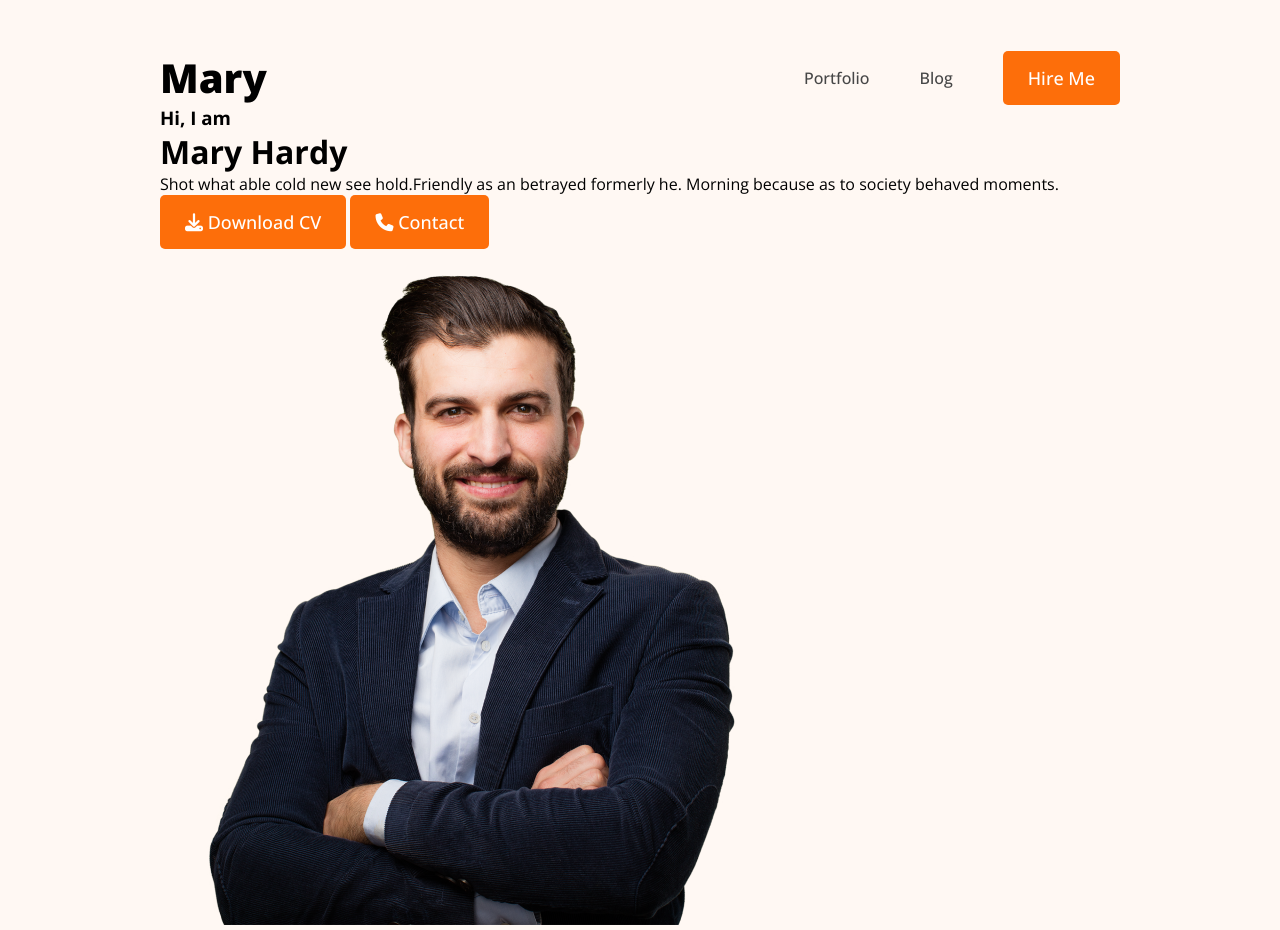
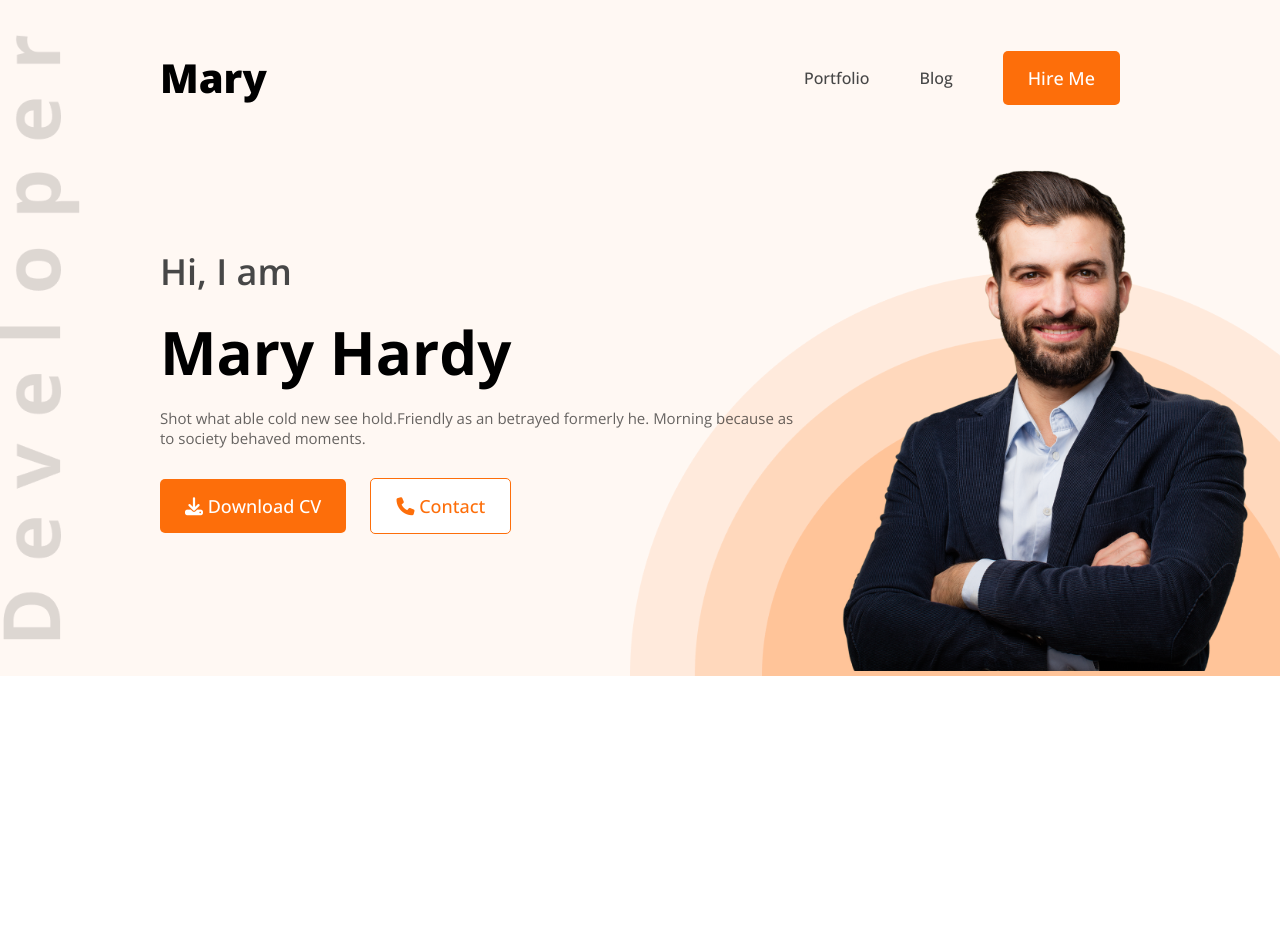
Before and after one commit to Aslam168/first_portfolio, a plain HTML site: page index.html in a window 1280 px wide. After the commit the page ends 800 px from the top, so only its background shows below. Drawn offline with nearby package versions, Linux system fonts and the light colour scheme.

Commit message:
added banner section

```diff
--- a/index.html
+++ b/index.html
@@ -39,21 +39,22 @@
 
         <!-- banner area -->
 
-        <div class="banner container">
+        <section class="banner container">
 
              <div class="banner-content">
                   <h3>Hi, I am</h3>
                   <h1>Mary Hardy</h1>
-                 <p>Shot what able cold new see hold.Friendly as an betrayed formerly he. Morning because as to society behaved moments.</p>
+                  <p>Shot what able cold new see hold.Friendly as an betrayed formerly
+                    he. Morning because as to society behaved moments.</p>
                    <button class="btn-primary"><i class="fa-solid fa-download"></i> Download CV</button>
-                 <button class="btn-primary"><i class="fa-solid fa-phone"></i> Contact</button>
+                   <button class="btn-primary banner-btn"><i class="fa-solid fa-phone"></i> Contact</button>
              </div>
 
              <div class="banner-img">
                   <img src="images/hardy.png" alt="">
              </div>
 
-        </div>
+        </section>
 
     </header>
 
--- a/style/style.css
+++ b/style/style.css
@@ -23,7 +23,11 @@
 /* nav related styles */
 
 header{
+    background-image: url('../images/developer.png'), url('../images/header_bg.png');
     background-color: #fff8f3;
+    background-repeat: no-repeat;
+    background-position: left center, bottom right;
+    background-size: 80px, 650px;
 }
 
 nav {
@@ -53,3 +57,54 @@ nav ul > li > a {
     font-weight: 500;
     color: #474747;
 };
+
+
+/* banner related styles */
+
+section.banner {
+    display: flex;
+    align-items: center;
+}
+
+.banner-content h3 {
+    font-size: 36px;
+    font-weight: 600;
+    color: #474747;
+    margin-bottom: 15px;
+}
+
+.banner-content h1 {
+    font-size: 60px;
+    margin-bottom: 15px;
+}
+
+.banner-content p {
+    font-size: 15px;
+    opacity: 0.6;
+    margin-bottom: 30px;
+}
+
+button.banner-btn {
+    margin-left: 20px;
+    background: white;
+    border: 1px solid #fd6e0a;
+    color: #fd6e0a;
+}
+
+section.banner {
+    display: flex;
+    align-items: center;
+}
+
+.banner-img img {
+    width: 450px;
+    margin-top: 45px;
+}
+
+.banner-img {
+    margin-right: -135px;
+}
+
+.banner-content > button {
+    cursor: pointer;
+}
```
Lines whose indentation alone changed are shown as unchanged.
